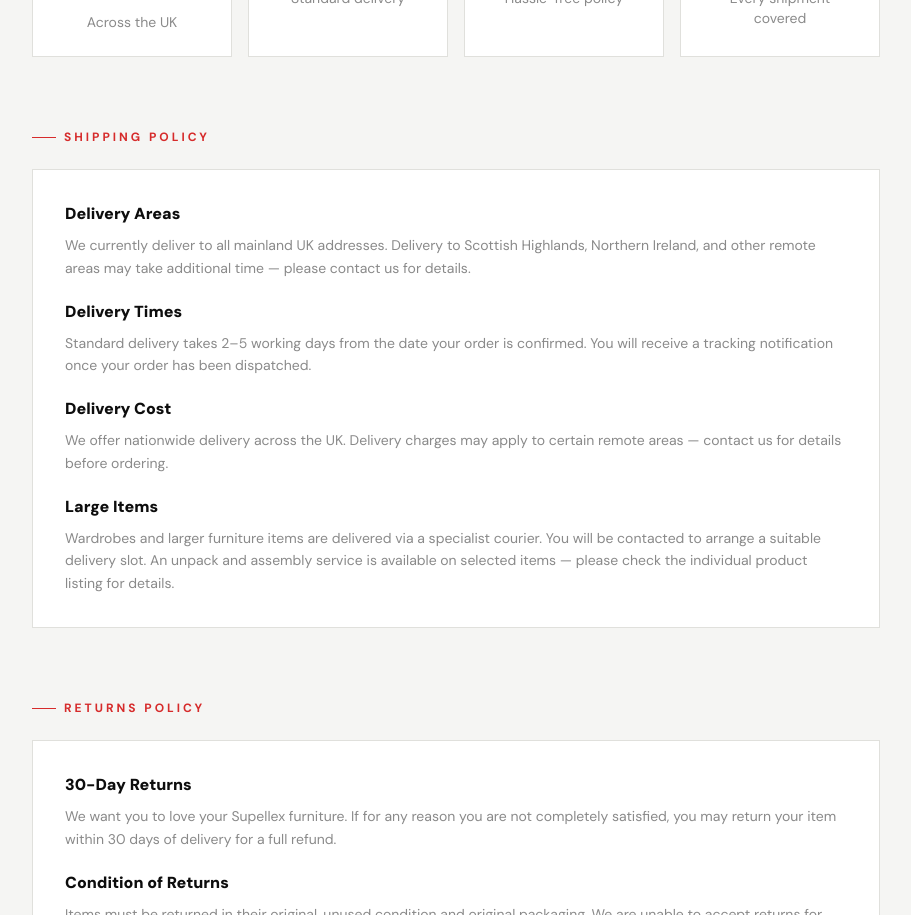
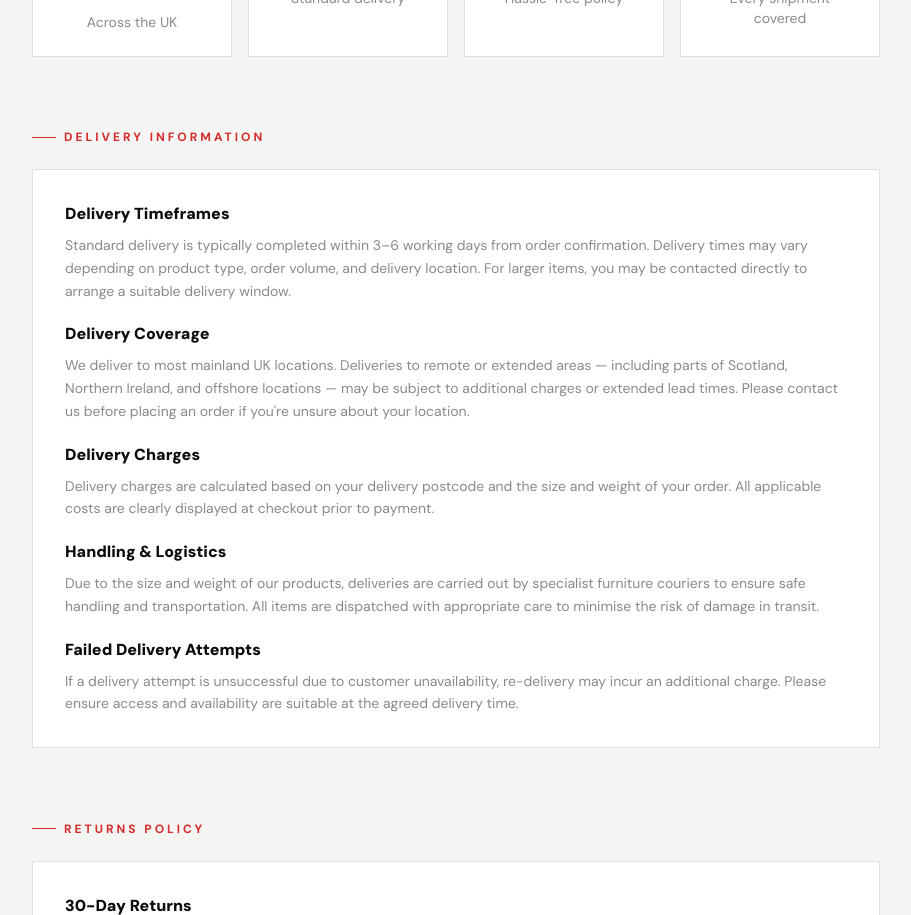
Before and after one commit to cermartin/supellex, a React (Vite) app: page /shipping in a window 1280 px wide. Shown: the part 660-1575 px from the top of the page, without its empty margins (184-1095 px from the left). Built offline with nearby package versions, Linux system fonts and the light colour scheme.

Commit message:
feat: update shipping policy with Aayan's official delivery information

```diff
--- a/components/ShippingPage.tsx
+++ b/components/ShippingPage.tsx
@@ -24,9 +24,9 @@ export default function ShippingPage() {
         <div className="grid grid-cols-1 sm:grid-cols-2 lg:grid-cols-4 gap-4">
           {[
             { icon: Truck,     title: 'Nationwide Delivery', body: 'Across the UK' },
-            { icon: Clock,     title: '2–5 Days',       body: 'Standard delivery' },
-            { icon: RotateCcw, title: '30-Day Returns', body: 'Hassle-free policy' },
-            { icon: Shield,    title: 'Fully Insured',  body: 'Every shipment covered' },
+            { icon: Clock,     title: '3–6 Working Days', body: 'Standard delivery' },
+            { icon: RotateCcw, title: '30-Day Returns',   body: 'Hassle-free policy' },
+            { icon: Shield,    title: 'Fully Insured',    body: 'Every shipment covered' },
           ].map(({ icon: Icon, title, body }) => (
             <div key={title} className="bg-white border border-brand-light p-6 flex flex-col items-center text-center gap-3">
               <div className="w-12 h-12 bg-brand-red/10 flex items-center justify-center">
@@ -42,24 +42,28 @@ export default function ShippingPage() {
         <div>
           <div className="inline-flex items-center gap-2 mb-6">
             <div className="w-6 h-px bg-brand-red" />
-            <span className="text-brand-red text-xs font-bold tracking-[0.25em] uppercase">Shipping Policy</span>
+            <span className="text-brand-red text-xs font-bold tracking-[0.25em] uppercase">Delivery Information</span>
           </div>
           <div className="bg-white border border-brand-light p-8 space-y-5 text-brand-grey text-sm leading-relaxed">
             <div>
-              <h3 className="font-black text-brand-black text-base mb-2">Delivery Areas</h3>
-              <p>We currently deliver to all mainland UK addresses. Delivery to Scottish Highlands, Northern Ireland, and other remote areas may take additional time — please contact us for details.</p>
+              <h3 className="font-black text-brand-black text-base mb-2">Delivery Timeframes</h3>
+              <p>Standard delivery is typically completed within 3–6 working days from order confirmation. Delivery times may vary depending on product type, order volume, and delivery location. For larger items, you may be contacted directly to arrange a suitable delivery window.</p>
             </div>
             <div>
-              <h3 className="font-black text-brand-black text-base mb-2">Delivery Times</h3>
-              <p>Standard delivery takes 2–5 working days from the date your order is confirmed. You will receive a tracking notification once your order has been dispatched.</p>
+              <h3 className="font-black text-brand-black text-base mb-2">Delivery Coverage</h3>
+              <p>We deliver to most mainland UK locations. Deliveries to remote or extended areas — including parts of Scotland, Northern Ireland, and offshore locations — may be subject to additional charges or extended lead times. Please contact us before placing an order if you're unsure about your location.</p>
             </div>
             <div>
-              <h3 className="font-black text-brand-black text-base mb-2">Delivery Cost</h3>
-              <p>We offer nationwide delivery across the UK. Delivery charges may apply to certain remote areas — contact us for details before ordering.</p>
+              <h3 className="font-black text-brand-black text-base mb-2">Delivery Charges</h3>
+              <p>Delivery charges are calculated based on your delivery postcode and the size and weight of your order. All applicable costs are clearly displayed at checkout prior to payment.</p>
             </div>
             <div>
-              <h3 className="font-black text-brand-black text-base mb-2">Large Items</h3>
-              <p>Wardrobes and larger furniture items are delivered via a specialist courier. You will be contacted to arrange a suitable delivery slot. An unpack and assembly service is available on selected items — please check the individual product listing for details.</p>
+              <h3 className="font-black text-brand-black text-base mb-2">Handling & Logistics</h3>
+              <p>Due to the size and weight of our products, deliveries are carried out by specialist furniture couriers to ensure safe handling and transportation. All items are dispatched with appropriate care to minimise the risk of damage in transit.</p>
+            </div>
+            <div>
+              <h3 className="font-black text-brand-black text-base mb-2">Failed Delivery Attempts</h3>
+              <p>If a delivery attempt is unsuccessful due to customer unavailability, re-delivery may incur an additional charge. Please ensure access and availability are suitable at the agreed delivery time.</p>
             </div>
           </div>
         </div>
```
